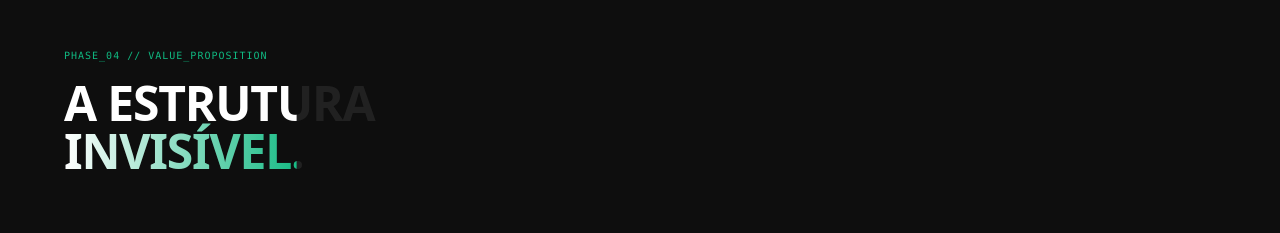
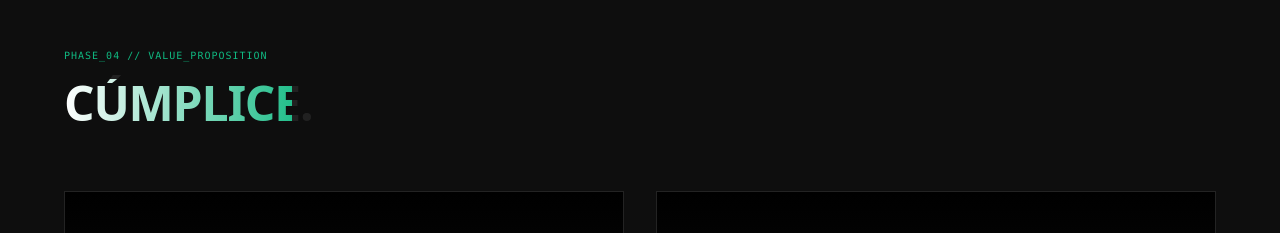
Before and after one commit to DGuedz/shc_cwb, a Next.js app in the folder web/: page / in a window 1280 px wide. Shown: the part 5521-5754 px from the top of the page. Built offline with nearby package versions, Linux system fonts and the light colour scheme; no server answers.

Commit message:
copy: change solution title to CÚMPLICE

```diff
--- a/web/src/components/landing-sections/03_Solution.tsx
+++ b/web/src/components/landing-sections/03_Solution.tsx
@@ -19,8 +19,7 @@ export function Solution() {
             PHASE_04 // VALUE_PROPOSITION
           </span>
           <ScrollRevealTitle className="font-archivo text-3xl md:text-5xl font-bold uppercase tracking-tight max-w-2xl">
-            <span className="text-white">A ESTRUTURA</span><br />
-            <span className="text-gradient">INVISÍVEL.</span>
+            <span className="text-gradient">CÚMPLICE.</span>
           </ScrollRevealTitle>
         </motion.div>
 
```
